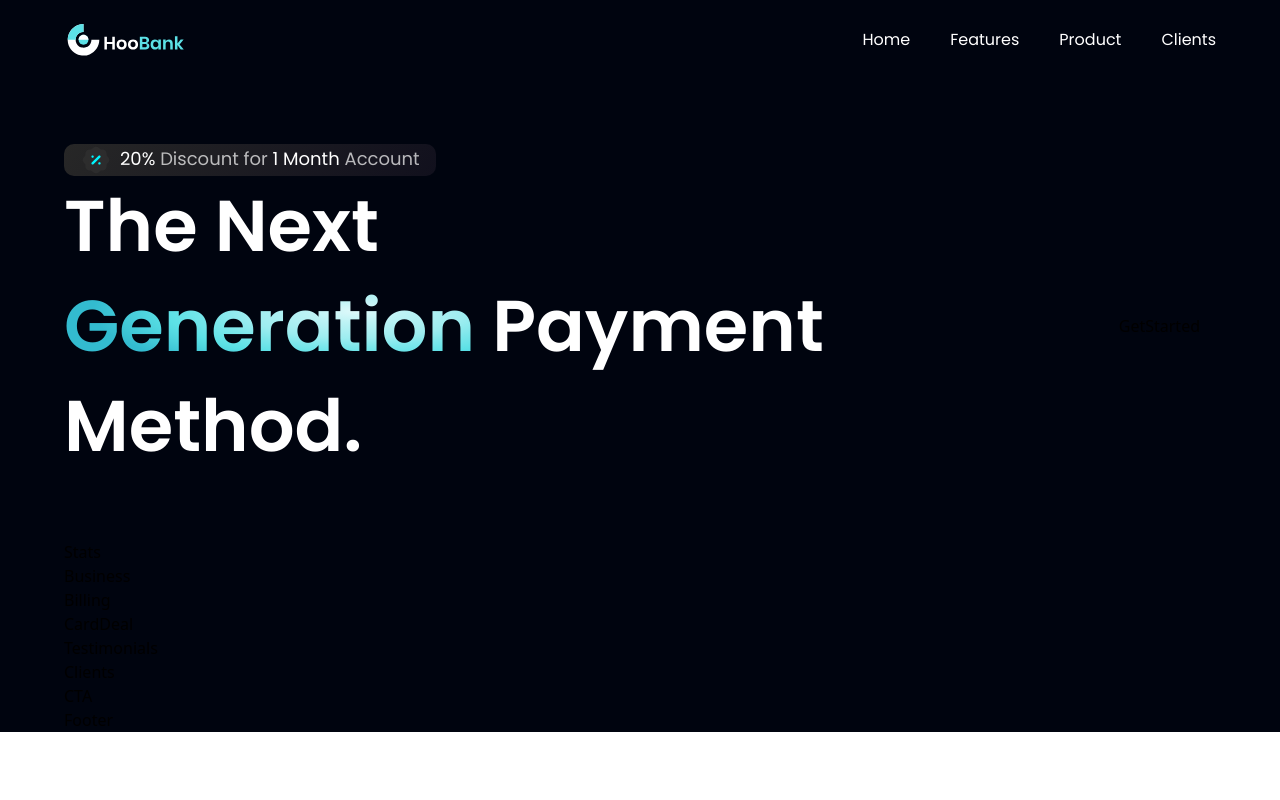
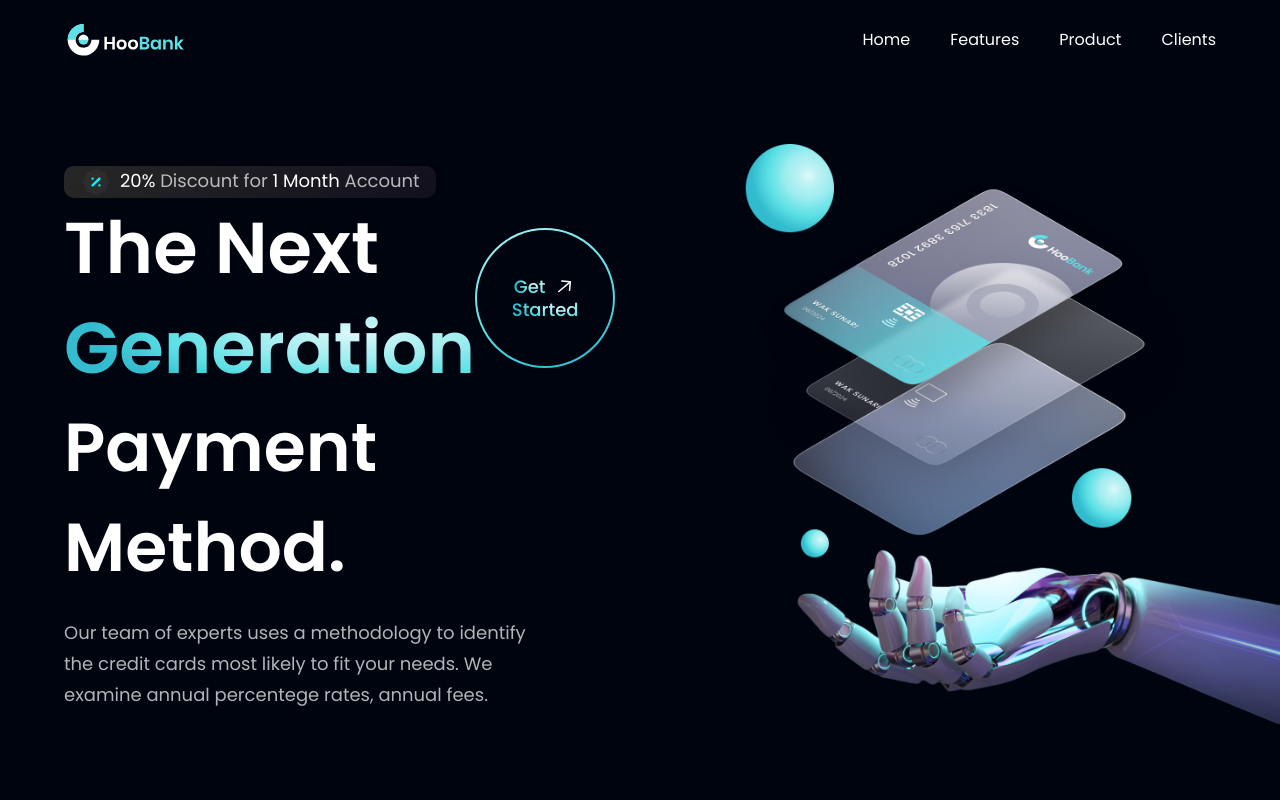
Before and after one commit to NorbertoRubulotta/CreditBank, a React (Vite) app: page / in a window 1280 px wide. Shown: the top 800 px of the page. Built offline with nearby package versions, Linux system fonts and the light colour scheme.

Commit message:
Hero section complete

```diff
--- a/src/components/GetStarted.jsx
+++ b/src/components/GetStarted.jsx
@@ -1,10 +1,23 @@
 import styles from "../style"
 import { arrowUp } from "../assets"
 
-const GetStarted = () => {
-  return (
-    <div>GetStarted</div>
+const GetStarted = () =>
+ (
+    <div className={`${styles.flexCenter} w-[140px] h-[140px] rounded-full bg-blue-gradient p-[2px] cursor-pointer`}>
+      <div className={`${styles.flexCenter} flex-col bg-primary w-[100%] h-[100%] rounded-full`}>
+      <div className={`${styles.flexStart} flex-row`}>
+    <p className="font-poppins font-medium text-[18px] leading-[23px] mr-2">
+      <span className="text-gradient" >Get</span>
+    </p>
+      <img src={arrowUp} alt="arrow" className="w-[23px] h-[23px] object-contain "/>
+      </div>
+      <p className="font-poppins font-medium text-[18px] leading-[23px]">
+      <span className="text-gradient" >Started</span>
+    </p>
+      </div>
+    </div>
+
   )
-}
+
 
 export default GetStarted
--- a/src/components/Hero.jsx
+++ b/src/components/Hero.jsx
@@ -17,12 +17,21 @@
         <h1 className='flex-1 font-poppins font-semibold ss:text-[72px] text-[52px] text-white ss:leading-[100px] leading-[75px]'>
           The Next <br className=' sm:block hidden'/> {" "}
           <span className='text-gradient'>Generation</span> {" "}
-          Payment Method.
         </h1>
         <div className='ss:flex hidden md:mr-4 mr-0'>
           <GetStarted/>
         </div>
         </div>
+        <h1 className='font-poppins font-semibold ss:text-[68px] text-[52px] text-white ss:leading-[100px] leading-[75px] w-full'>Payment Method.</h1>
+        <p className={`${styles.paragraph} max-w-[470px] mt-5`}>Our team of experts uses a methodology to identify the credit cards most likely to fit your needs.
+        We examine annual percentege rates, annual fees.</p>
+      </div>
+      <div>
+        <img src={robot} alt="billing" className='w-[100%] h-[100%] relative z-[5]'/>
+        <div className='' />
+        <div className='' />
+        <div className='' />
+        <div className='' />
       </div>
     </section>
   )
```
